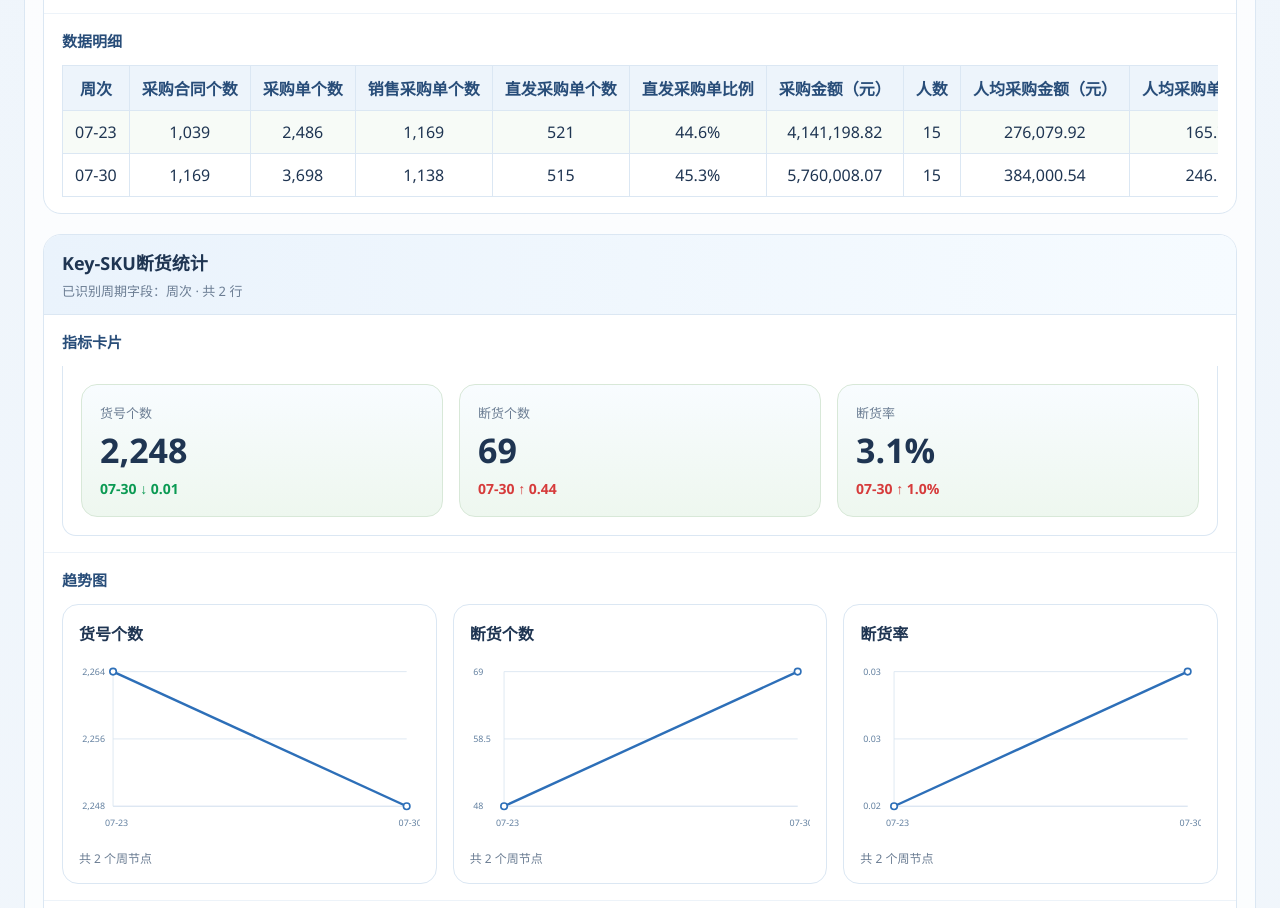
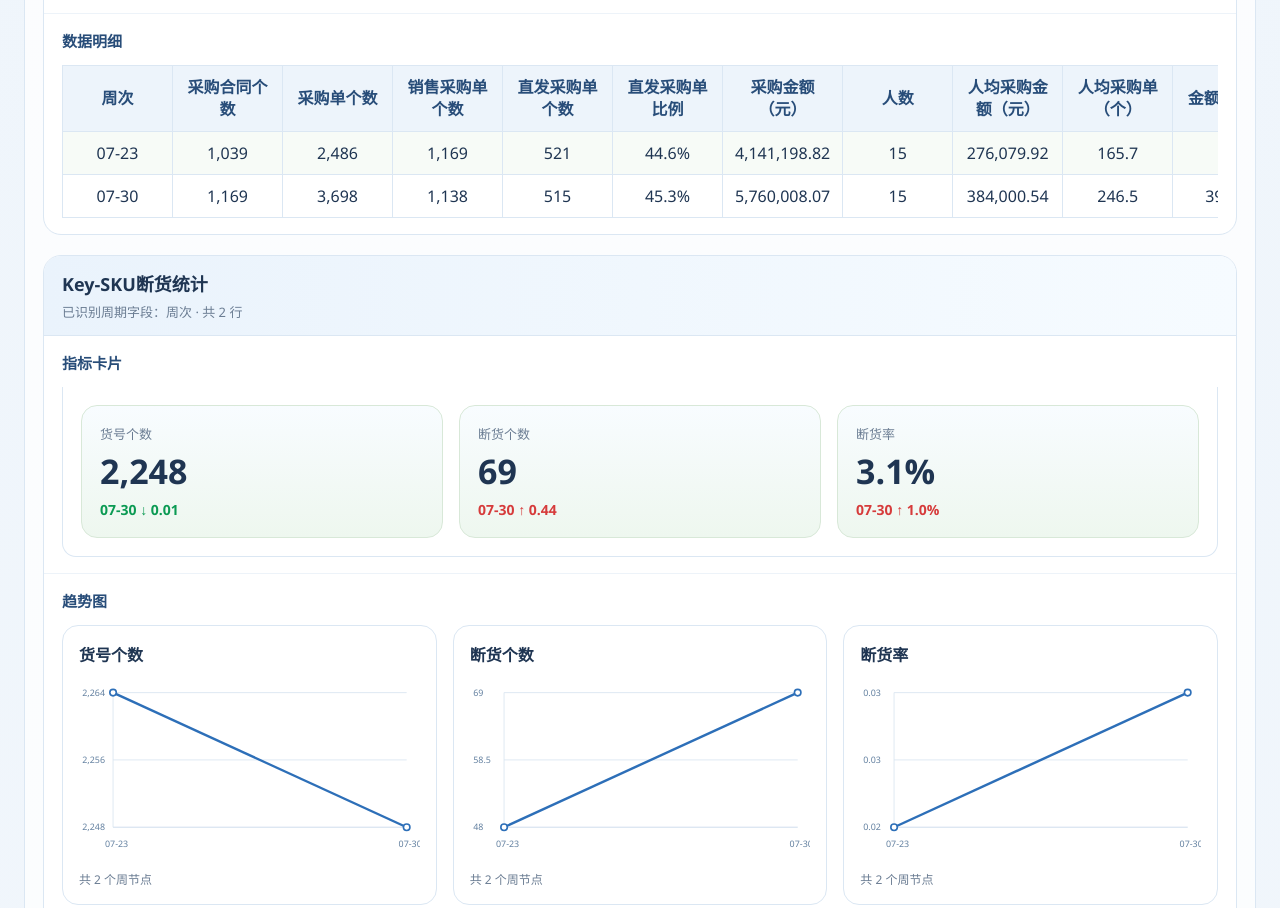
Before and after one commit to urfoodie/weekly-dashboard, a plain HTML site: page index.html in a window 1280 px wide. Shown: the part 1789-2697 px from the top of the page. Drawn offline with Linux system fonts and the light colour scheme.

Commit message:
Refine dashboard table headers and hidden KPI sections

```diff
--- a/app.js
+++ b/app.js
@@ -1,5 +1,5 @@
 const NON_CHART_SHEETS = new Set(["填写说明", "效率提升", "仓储单位产出", "库存周转分析"]);
-const NON_KPI_SHEETS = new Set(["填写说明"]);
+const NON_KPI_SHEETS = new Set(["填写说明", "库存周转分析"]);
 const OVERVIEW_PRIORITY = ["采购数据统计", "Key-SKU断货统计", "议价数据统计"];
 const WRAP_COLUMNS = new Set(["本周进展", "填写要求", "备注说明"]);
 
@@ -345,7 +345,11 @@ function buildLineChart(labels, values, title) {
 }
 
 function buildTableHtml(table) {
-  const headerHtml = table.headers.map((header) => `<th>${header}</th>`).join("");
+  const headerHtml = table.headers.map((header) => {
+    const wrapHeader = ["仓储单位产出", "库存周转分析", "采购数据统计"].includes(table.sheet);
+    const className = wrapHeader ? "wrap-header" : "";
+    return `<th class="${className}">${header}</th>`;
+  }).join("");
   const rowsHtml = table.rows.map((row) => `
     <tr>${table.headers.map((header) => {
       const className = WRAP_COLUMNS.has(header) ? "wrap-text" : "";
--- a/styles.css
+++ b/styles.css
@@ -289,6 +289,12 @@ th {
   font-weight: 700;
 }
 
+th.wrap-header {
+  white-space: normal;
+  line-height: 1.4;
+  min-width: 110px;
+}
+
 .wrap-text {
   white-space: normal;
   text-align: left;
```
